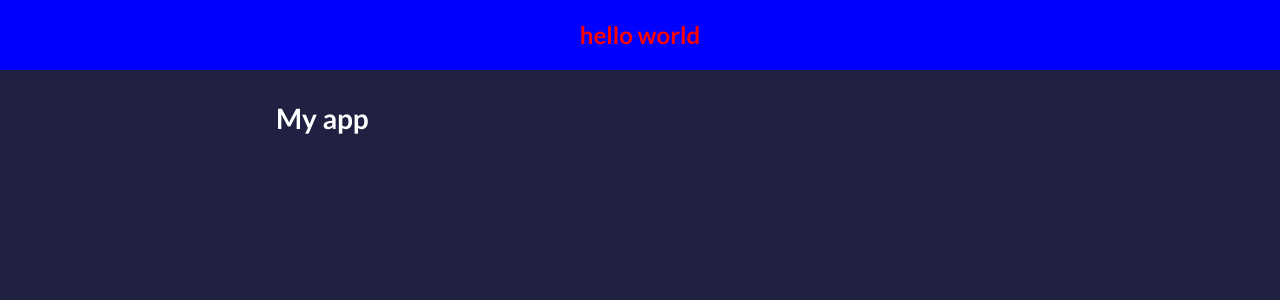
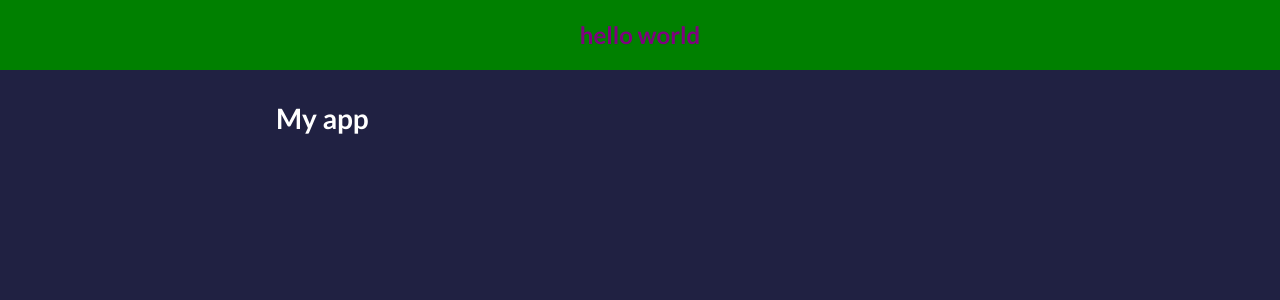
Before and after one commit to oliveroliverio/ud-brad-traversy-react-front-to-back-2022, a React (Create React App) app: page / in a window 1280 px wide. Shown: the top 300 px of the page. Built offline with nearby package versions, Linux system fonts and the light colour scheme.

Commit message:
01-passing styles as props

```diff
--- a/src/App.js
+++ b/src/App.js
@@ -4,7 +4,7 @@ import Header from './components/Header'
 function App() {
 	return (
 		<>
-			<Header text='hello world'></Header>
+			<Header bgColor='green' textColor='purple' text='hello world'></Header>
 			<div className='container'>
 				<h1>My app</h1>
 			</div>
--- a/src/components/Header.js
+++ b/src/components/Header.js
@@ -1,10 +1,10 @@
 import PropTypes from 'prop-types'
 
-function Header({ text }) {
+function Header({ text, bgColor, textColor }) {
 
 	const headerStyles = {
-		backgroundColor: 'blue',
-		color: 'red'
+		backgroundColor: bgColor,
+		color: textColor
 	}
 	return (
 		<header style={headerStyles}>
```
